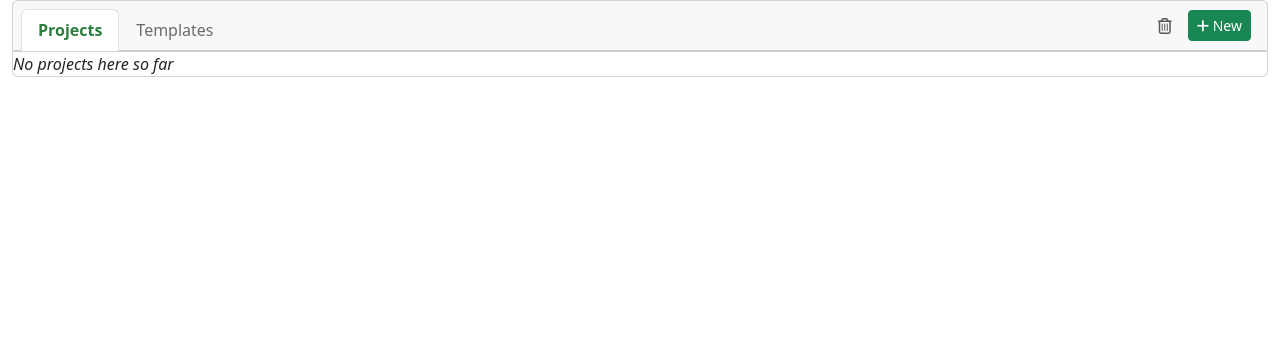
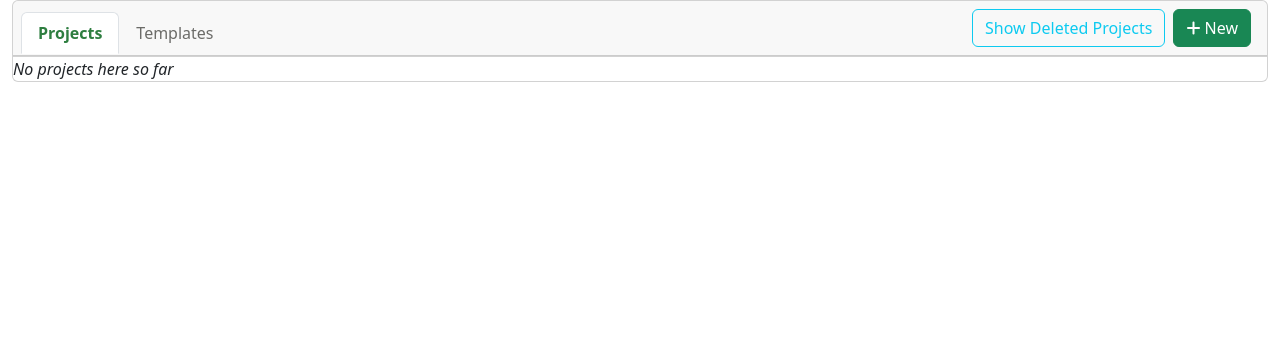
Before and after one commit to burtnoir/Auteur, a Flask app: page / in a window 1280 px wide. Shown: the part 56-420 px from the top of the page. Run offline with Flask 3, Linux system fonts and the light colour scheme; some libraries are stand-ins or nearby versions.

Commit message:
Change the show deleted control on the index page to a button to make things a bit more consistent.

```diff
--- a/auteur/templates/editor/index.jinja
+++ b/auteur/templates/editor/index.jinja
@@ -27,21 +27,21 @@
 
                     {% if showing_deleted %}
                     <span class="badge bg-secondary me-3">{{ _('Deleted') }}</span>
-                    <a id="backToList" href="{{ url_for('editor.get_template_list') if showing_templates else url_for('editor.get_project_list') }}" class="text-muted me-3" title="{{ _('Back to list') }}">
-                        <i class="fa-solid fa-arrow-left"></i>
+                    <a id="backToList" role="button" href="{{ url_for('editor.get_template_list') if showing_templates else url_for('editor.get_project_list') }}" class="btn btn-outline-info me-2" title="{{ _('Back to list') }}">
+                        {{ _('Back to list') }}
                     </a>
                     {% elif showing_templates %}
-                    <a id="showDeletedTemplates" href="{{ url_for('editor.get_deleted_template_list') }}" class="text-muted me-3" title="{{ _('Show Deleted Templates') }}">
-                        <i class="fa-regular fa-trash-can"></i>
+                    <a id="showDeletedTemplates" role="button" href="{{ url_for('editor.get_deleted_template_list') }}" class="btn btn-outline-info me-2" title="{{ _('Show Deleted Templates') }}">
+                        {{ _('Show Deleted Templates') }}
                     </a>
                     {% else %}
-                    <a id="showDeletedProjects" href="{{ url_for('editor.get_deleted_project_list') }}" class="text-muted me-3" title="{{ _('Show Deleted Projects') }}">
-                        <i class="fa-regular fa-trash-can"></i>
+                    <a id="showDeletedProjects" role="button" href="{{ url_for('editor.get_deleted_project_list') }}" class="btn btn-outline-info me-2" title="{{ _('Show Deleted Projects') }}">
+                        {{ _('Show Deleted Projects') }}
                     </a>
                     {% endif %}
 
                     {% if not showing_deleted %}
-                    <button type="button" class="btn btn-success btn-sm" data-bs-toggle="collapse" data-bs-target="#newProjectPanel" aria-expanded="false" aria-controls="newProjectPanel">
+                    <button type="button" class="btn btn-success" data-bs-toggle="collapse" data-bs-target="#newProjectPanel" aria-expanded="false" aria-controls="newProjectPanel">
                         <i class="fa-solid fa-plus"></i> {{ _('New') }}
                     </button>
                     {% endif %}
```
